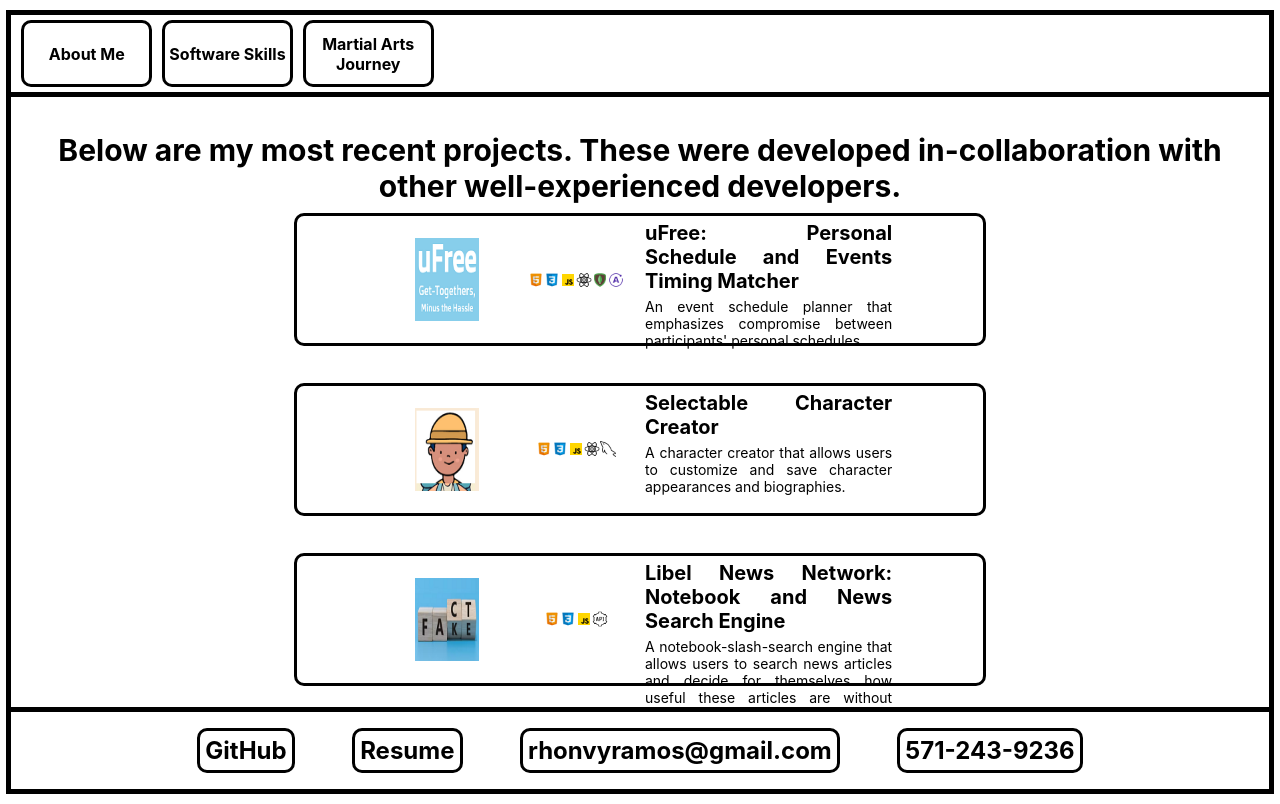
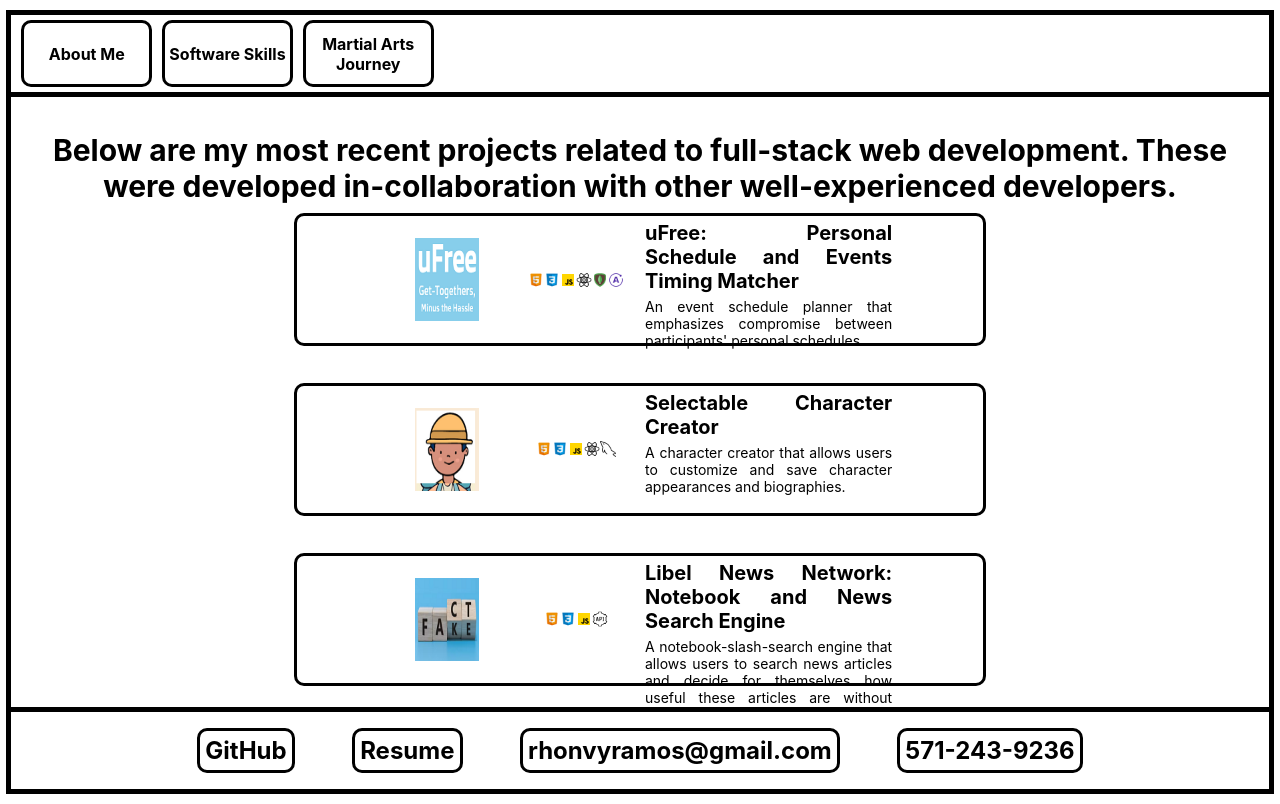
Before and after one commit to rhonvyramos/resume-portfolio-overdone, a React (Create React App) app: page /software in a window 1280 px wide. Built offline with nearby package versions, Linux system fonts and the light colour scheme.

Commit message:
minor edits

```diff
--- a/src/pages/AboutMe.js
+++ b/src/pages/AboutMe.js
@@ -9,6 +9,7 @@ import mongodb_icon from "../assets/mongodb_icon.png"
 import apollo_icon from "../assets/apollo_icon.png"
 import swift_icon from "../assets/swift_icon.png"
 import react_icon from "../assets/react_icon.png"
+import rest_icon from "../assets/rest_icon.png"
 
 import FadeIn from "../components/FadeIn";
 
@@ -44,6 +45,9 @@ export default function AboutMe() {
                             onMouseOver={handleMouseOver}
                             onMouseLeave={handleMouseLeave} />
                             <img src={react_icon} alt="React" height={"60px"} width={"60px"}
+                            onMouseOver={handleMouseOver}
+                            onMouseLeave={handleMouseLeave} />
+                            <img src={rest_icon} alt="REST" height={"60px"} width={"60px"}
                             onMouseOver={handleMouseOver}
                             onMouseLeave={handleMouseLeave} />
                             <img src={mysql_icon} alt="MySql" height={"60px"} width={"60px"}
--- a/src/pages/Software.js
+++ b/src/pages/Software.js
@@ -22,7 +22,8 @@ export default function Software() {
             <section id="page_software">
                 <div id="software_contents">
                     <div id="software_title">
-                        <p>Below are my most recent projects. These were developed in-collaboration with other well-experienced developers.</p>
+                        <p>Below are my most recent projects related to full-stack web development.
+                            These were developed in-collaboration with other well-experienced developers.</p>
                     </div>
                     <div id="software_projects">
                         <a href="https://github.com/hafsah1976/uFree" target="_blank" rel="noopener noreferrer">
```
